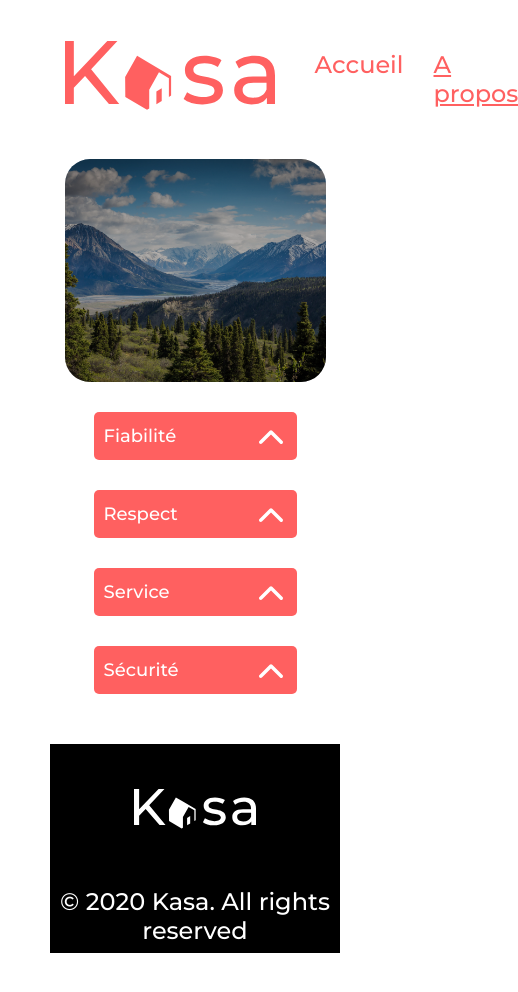
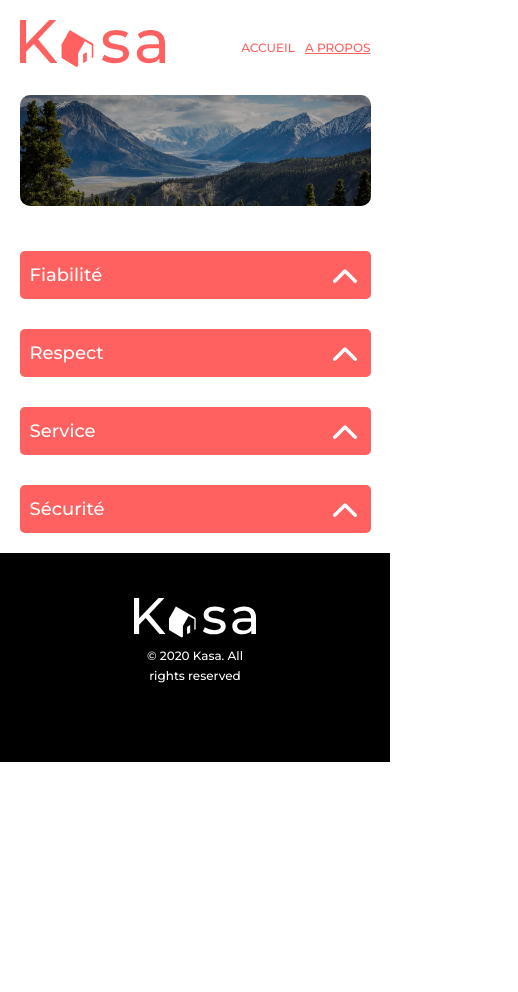
Before and after one commit to Pioupiou325/OCProject_6, a React (Create React App) app: page /about in a window 390 px wide. Shown: the top 992 px of the page, 518 px wide, since content can reach past the window. After the commit the page ends 872 px from the top, so only its background shows below. Built offline with nearby package versions, Linux system fonts and the light colour scheme.

Commit message:
anim fix and begin responsive

```diff
--- a/src/components/Collapse.js
+++ b/src/components/Collapse.js
@@ -12,6 +12,7 @@ const Collapse = ({ title, content }) => {
         <img className={`crochet ${active && "active "}`} onClick={handleToggle} src="/assets/arrow_high.svg" alt=""></img>
         </div>
       <div className={`content ${active && "active "}`}>{content}</div>
+
     </div>
   );
 };
--- a/src/components/Footer.js
+++ b/src/components/Footer.js
@@ -9,8 +9,11 @@ const Footer = () => {
         alt="logo Kasa"
         width="122px"
         heigth="39px"
-      />
-        <p>© 2020 Kasa. All rights reserved</p>
+        />
+
+          <p>© 2020 Kasa. All <span className="mobileSpace"><br></br></span>
+          rights reserved</p>
+
         </div>
     </div>
   );
--- a/src/pages/Formlogement.js
+++ b/src/pages/Formlogement.js
@@ -12,18 +12,14 @@ function Formlogement() {
   const { id } = useParams();
   const logement = logements.find((item) => item.id === id);
 
-
   if (logement === undefined) {
     return <Navigate to="/*" />;
   } else {
     const equipments = [];
 
     logement.equipments.forEach((element) => {
-      equipments.push(<li key={element}>{element}</li>)
+      equipments.push(<li key={element}>{element}</li>);
     });
-
-
-
 
     return (
       <div className="formlogement">
@@ -34,8 +30,10 @@ function Formlogement() {
         <p className="subTitle">{logement.location}</p>
 
         <Tag tags={logement.tags} />
+
+        <Rating className="rating" stars={logement.rating} />
+
         <div className="listCollapse">
-
           <Collapse
             className="collapseInForm"
             title="Description"
@@ -56,10 +54,8 @@ function Formlogement() {
             src={logement.host.picture}
             alt="propriétaire"
           ></img>
-          <Rating className="rating" stars={logement.rating} />
         </div>
         <Footer />
-        {/* minheight100vh */}
       </div>
     );
   }
--- a/src/styles/about.scss
+++ b/src/styles/about.scss
@@ -1,12 +1,21 @@
 .about {
-  height: 100vh;
+  min-height: 100vh;
+  position: relative;
   & .listCollapseAbout {
     margin-top: 15px;
     justify-content: center;
     width: 70%;
+    display: grid;
     & .collapse {
       width: 100%;
-      margin-top: 30px;
     }
   }
 }
+
+@media screen and (max-width: 768px) {
+  .about {
+    & .listCollapseAbout {
+      width: 90%;
+    }
+  }
+}
--- a/src/styles/card.scss
+++ b/src/styles/card.scss
@@ -1,41 +1,44 @@
 .card {
-  width:90%;
+  width: 90%;
 
   & ul {
     display: flex;
     flex-wrap: wrap;
-     justify-content: space-evenly;
+    justify-content: space-evenly;
     list-style: none;
     padding-left: 0;
     background-color: #f6f6f6;
-    margin:0;
+    margin: 0;
     border-radius: 25px;
     margin-top: 50px;
     padding-bottom: 50px;
 
-    & a{
-      width:30%;
-      margin:0;
+    & a {
+      width: 30%;
+      margin: 0;
     }
 
     & li {
       display: flex;
       max-width: 340px;
       height: 340px;
-            margin-top: 50px;
+      margin-top: 50px;
       list-style: none;
       position: relative;
 
-            & .overlay{
+      & .overlay {
         position: absolute;
-        top:0px;
-        left:0px;
+        top: 0px;
+        left: 0px;
         z-index: 2;
-        width:100%;
+        width: 100%;
         height: 100%;
-        background: linear-gradient(180deg, rgba(255, 255, 255, 0) 0%, rgba(0, 0, 0, 0.5) 100%);
-        border-radius:10px;
-
+        background: linear-gradient(
+          180deg,
+          rgba(255, 255, 255, 0) 0%,
+          rgba(0, 0, 0, 0.5) 100%
+        );
+        border-radius: 10px;
       }
 
       & img {
@@ -45,7 +48,6 @@
         width: 100%;
         height: 100%;
         object-fit: cover;
-
       }
       & p {
         font-size: 18px;
@@ -54,13 +56,47 @@
         color: white;
         top: 268px;
         left: 20px;
-
       }
     }
-
 
     // & li:nth-last-child(-n + 2) {
     //   margin-right: auto; /* Centre les deux dernières images */
     // }
   }
 }
+@media all and (min-width: 769px) and (max-width: 1024px)  {
+  .card {
+    & ul {
+      & a {
+        width: 45%;
+      }
+    }
+  }
+}
+@media screen and (max-width: 768px) {
+  .card {
+    & ul {
+      background-color: white;
+      margin-top: 0;
+      padding-bottom: 0;
+      & a {
+        width: 100%;
+        & li {
+          max-width: 100%;
+          height: 255px;
+          margin-top: 20px;
+          & .logement {
+            width: 100%;
+            margin: 0;
+            & img {
+              width: 100%;
+            }
+          }
+        }
+        & p {
+          top: 188px;
+        }
+      }
+    }
+  }
+}
--- a/src/styles/carrousel.scss
+++ b/src/styles/carrousel.scss
@@ -2,6 +2,7 @@
 .carrousel{
    position: relative;
    height: 415px;
+   width: 90%;
 
    & .image_showed {
       object-fit: cover;
--- a/src/styles/collapse.scss
+++ b/src/styles/collapse.scss
@@ -1,9 +1,14 @@
 .collapse {
-  & .titleCollapse {
   font-family: "Montserrat", sans-serif;
+  list-style: none;
+  font-size: 18px;
+  color: #ff6060;
   margin: 0;
-    display: flex;
-    gap: 10px;
+
+  position: relative;
+
+  .titleCollapse {
+    margin-top: 30px;
     background-color: #ff6060;
     color: #ffffff;
     font-size: 18px;
@@ -12,54 +17,48 @@
     padding-right: 10px;
     padding-top: 8px;
     padding-bottom: 8px;
+    display: flex;
     align-items: center;
     justify-content: space-between;
+    position: relative;
+    z-index:1;
 
-    vertical-align: middle;
-    color: white;
+    .crochet {
       margin: 0;
+      cursor: pointer;
+      transition: transform 0.3s;
     }
-  & .crochet {
-    margin: 0;
-    transition-duration: 0.3s;
+    &.active {
+      margin-bottom: 0;
+      .crochet.active {
+        margin-bottom: 0;
       }
-  & .crochet:hover{
-    cursor: pointer;
     }
-  & .crochet.active {
+    .crochet.active {
       transform: rotate(-0.5turn);
-    transition-duration: 0.3s;
     }
+  }
+  .content {
+    visibility: hidden;
+    max-height: 0;
+    transition: transform 0.7s ease;
+    font-family: "Montserrat", sans-serif;
+    background-color: #f6f6f6;
+    border-radius: 5px;
+    color: #ff6060;
+    text-align: left;
+    position: relative;
+    z-index:0;
+    transform: translateY(-20px);
+
+    &.active {
+      padding: 20px 40px 40px 20px;
+      visibility: visible;
+      display: inline-table;
+      transform: translateY(0px);
 
 
-
-  & .content {
-    height: 0;
-    visibility: hidden;
-    display: flex;
-    font-family: "Montserrat", sans-serif;
-    list-style: none;
-    background-color: #f6f6f6;
-    border-radius: 5px;
-    font-size: 18px;
-    color: #ff6060;
-
-  }
-  & .content.active {
-    visibility: visible;
-    display: flex;
-    flex-direction: column;
-    justify-content: left;
-    margin-left: 0;
-    padding-left: 20px;
-    padding-right: 40px;
-    padding-top: 20px;
-    padding-bottom: 50px;
-    text-align: left;
-    height: auto;
-    & li {
-      margin-left: 0;
-    }
     }
 
   }
+}
--- a/src/styles/footer.scss
+++ b/src/styles/footer.scss
@@ -1,5 +1,5 @@
 .footer {
-  margin-top: 50px;
+  margin-top: 20px;
   width: 100%;
   height: 209px;
   background-color: black;
@@ -8,12 +8,37 @@
   & .logtext {
     padding-top: 45px;
     & p {
+      margin: 0;
       font-size: 24px;
       padding-top: 30px;
       color: white;
+      & .mobileSpace {
+        display: none;
+      }
     }
-    & img {
-      filter: color(white);
+  }
+  & img {
+    filter: color(white);
+  }
+}
+
+@media (max-width: 768px) {
+  .footer {
+    & .logtext {
+      display: grid;
+      gap: 10px;
+      & p {
+        font-size: 12px;
+        padding: 0;
+        margin: 0;
+        & .mobileSpace {
+          line-height: 5px;
+          display: flex;
+        }
+      }
+      & img {
+        width: 122px;
+      }
     }
   }
 }
--- a/src/styles/formlogement.scss
+++ b/src/styles/formlogement.scss
@@ -48,3 +48,37 @@
     right: -6px;
   }
 }
+@media screen and (max-width: 768px){
+  .formlogement{
+    & .title{
+margin-left: 20px;
+font-size: 18px;
+}
+& .subTitle{
+      margin-left: 20px;
+font-size: 14px;
+    }
+    & .listCollapse{
+      flex-direction: column;
+      & .collapse{
+        width: 100%;
+        & .titleCollapse{
+          margin-left: 20px;
+          margin-right: 20px;
+        }
+      }
+    }
+    & .rating{
+      left:0px;
+    margin-left: 0;
+      }
+      & .containerHost{
+        & .name{
+        font-size: 12px;
+        }
+        & .host{
+          width: 32px;
+        }
+      }
+  }
+}
--- a/src/styles/index.scss
+++ b/src/styles/index.scss
@@ -17,8 +17,8 @@
 }
 body{
 
-  margin-left: 50px;
-  margin-right: 50px;
+  // margin-left: 50px;
+  // margin-right: 50px;
 }
 p {
   font-family: "Montserrat", sans-serif;
--- a/src/styles/navigation.scss
+++ b/src/styles/navigation.scss
@@ -4,27 +4,45 @@
   margin-bottom: 20px;
   display: flex;
   align-items: center;
+  justify-content: space-between;
   & .active {
     text-decoration-color: #ff6060;
   }
   & .inactive {
     text-decoration: none;
   }
-
   & h1 {
-    margin-left: 0;
-  }
+    margin: 0;
+      }
   & ul {
     display: flex;
-    margin-right: 0;
-    justify-content: flex-end;
+    margin: 0;
+    padding: 0;
     gap: 30px;
     & li {
       list-style: none;
       font-family: "Montserrat", sans-serif;
       font-size: 24px;
-
       color: #ff6060;
     }
   }
 }
+@media (max-width: 768px) {
+  .navigation{
+    & h1{
+        & img{
+          width:145px;
+
+        }
+
+    }
+    & ul{
+      gap:10px;
+      & li{
+
+        font-size: 12px;
+        text-transform: uppercase;
+      }
+    }
+  }
+}
--- a/src/styles/photoBanner.scss
+++ b/src/styles/photoBanner.scss
@@ -32,3 +32,18 @@
   }
 }
 }
+@media (max-width: 768px) {
+  .photoBanner{
+    height: 111px;
+    & img{
+      border-radius: 10px;
+    }
+    & .overlay{
+      border-radius: 10px;
+    & p{
+font-size: 24px;
+margin-left: 5px;
+width: 227px;
+    }
+  }}
+}
```
Lines whose indentation alone changed are shown as unchanged.
